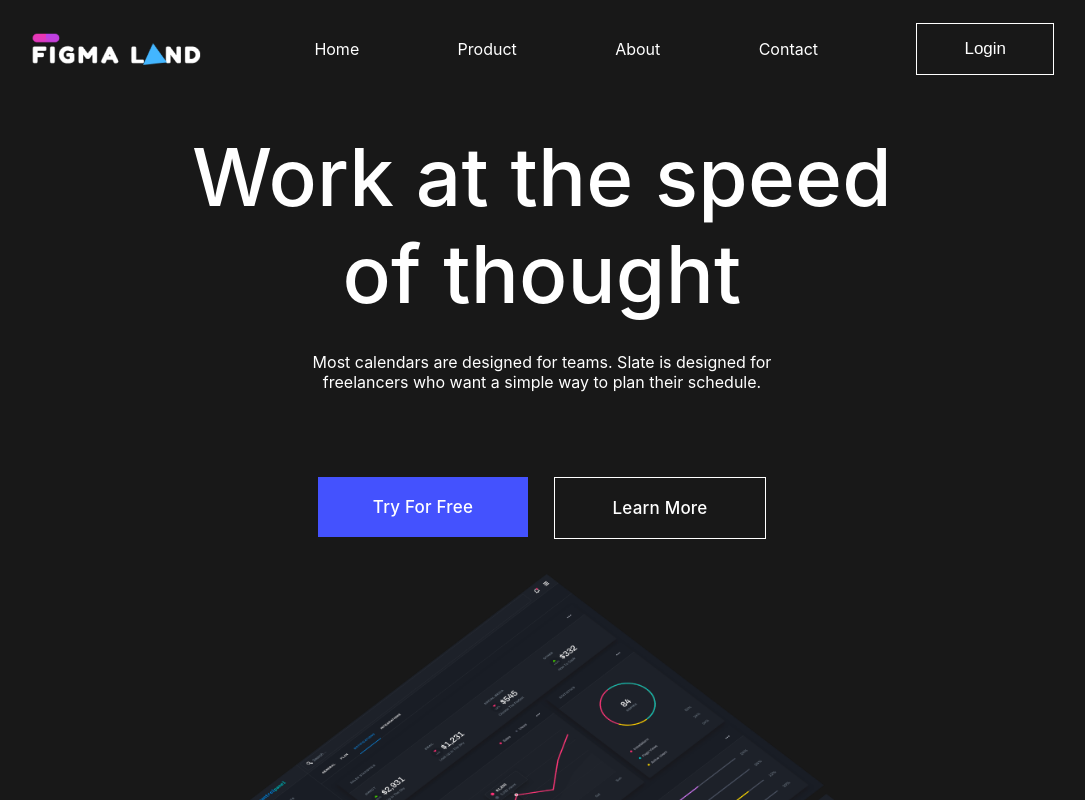
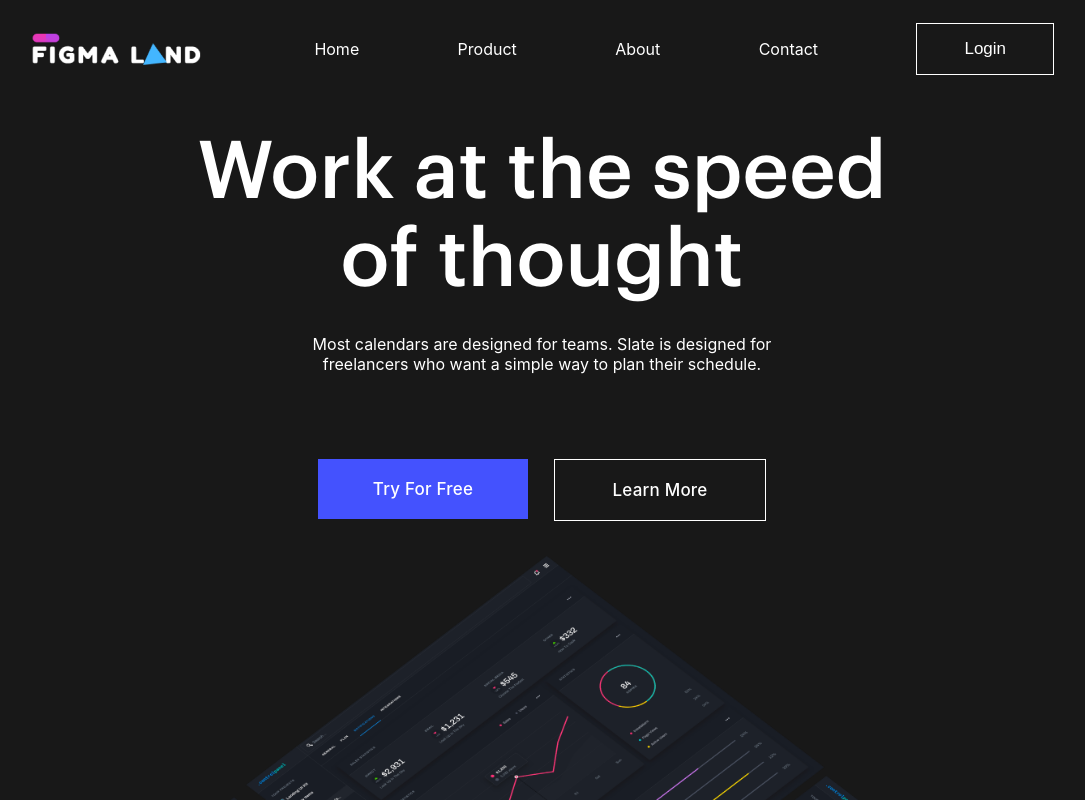
Before and after one commit to TheDa21crj/Landing-Page, a React (Create React App) app: page / in a window 1280 px wide. Shown: the top 800 px of the page, without its empty margins (98-1183 px from the left). Built offline with nearby package versions, Linux system fonts and the light colour scheme; the HTML template or start-up script is replaced by a standard one.

Commit message:
font-family added

```diff
--- a/src/Components/Css/Header.css
+++ b/src/Components/Css/Header.css
@@ -18,6 +18,7 @@
 }
 
 .HeaderH1Div h1 {
+    font-family: myFirstFont;
     font-size: 80px;
     font-weight: 500;
     letter-spacing: 0.2px;
```
